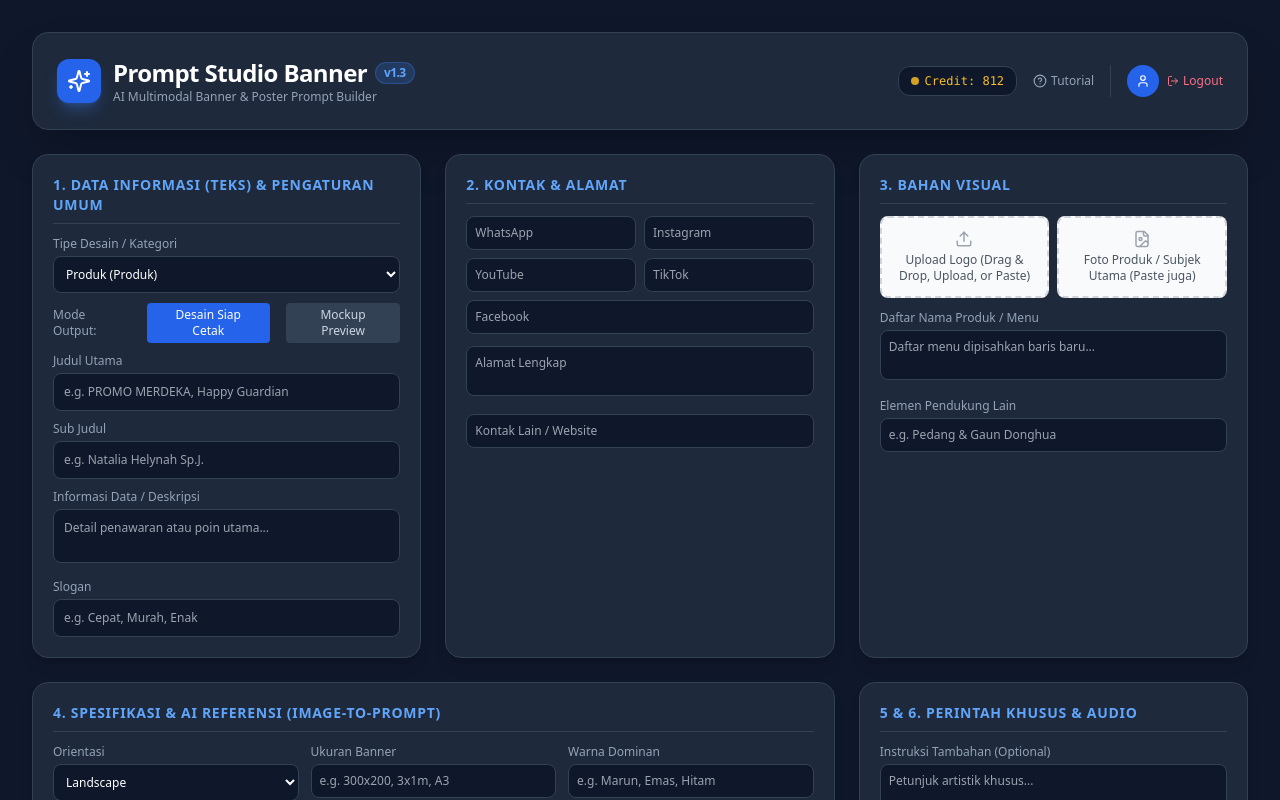
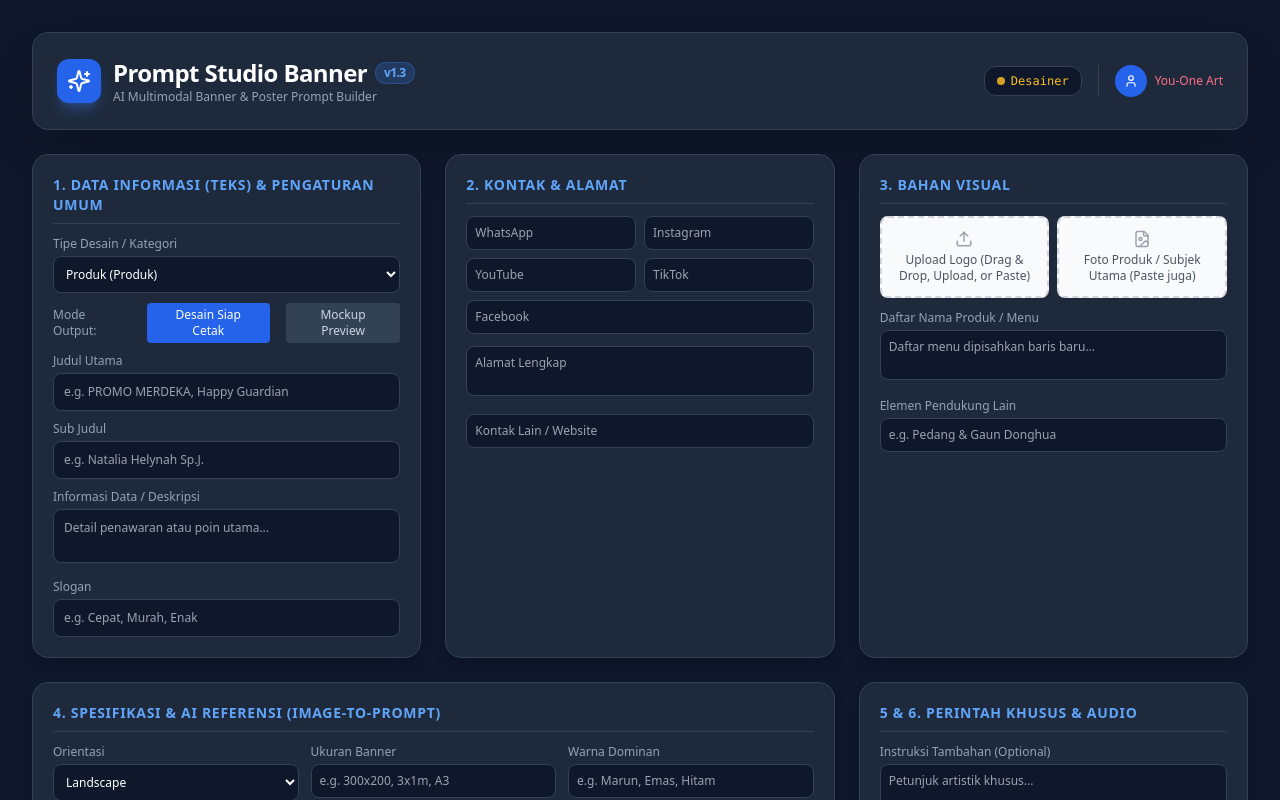
Before and after one commit to YouOne22/Prompt-buil-v1, a Next.js app: page / in a window 1280 px wide. Shown: the top 800 px of the page. Built offline with nearby package versions, Linux system fonts and the light colour scheme.

Commit message:
update: perubahan kode page.tsx

```diff
--- a/src/app/page.tsx
+++ b/src/app/page.tsx
@@ -274,20 +274,15 @@ export default function PromptStudioBanner() {
                               <div className="flex items-center gap-4 text-sm font-medium">
             <div className="bg-slate-900 border border-slate-700 px-3 py-1.5 rounded-xl text-amber-400 font-mono text-xs flex items-center gap-1.5">
               <span className="w-2 h-2 rounded-full bg-amber-400 animate-pulse"></span>
-              Credit: 812
+              Desainer
             </div>
-            <a
-              href="#tutorial"
-              className="text-xs text-slate-400 hover:text-white transition-colors flex items-center gap-1"
-            >
-              <HelpCircle size={14} /> Tutorial
-            </a>
+
             <div className="flex items-center gap-2 border-l border-slate-700 pl-4">
               <div className="w-8 h-8 rounded-full bg-blue-600 flex items-center justify-center font-bold text-xs text-white">
                 <User size={14} />
               </div>
               <button className="text-xs text-rose-400 hover:text-rose-300 flex items-center gap-1">
-                <LogOut size={12} /> Logout
+                You-One Art
               </button>
             </div>
           </div>
```
